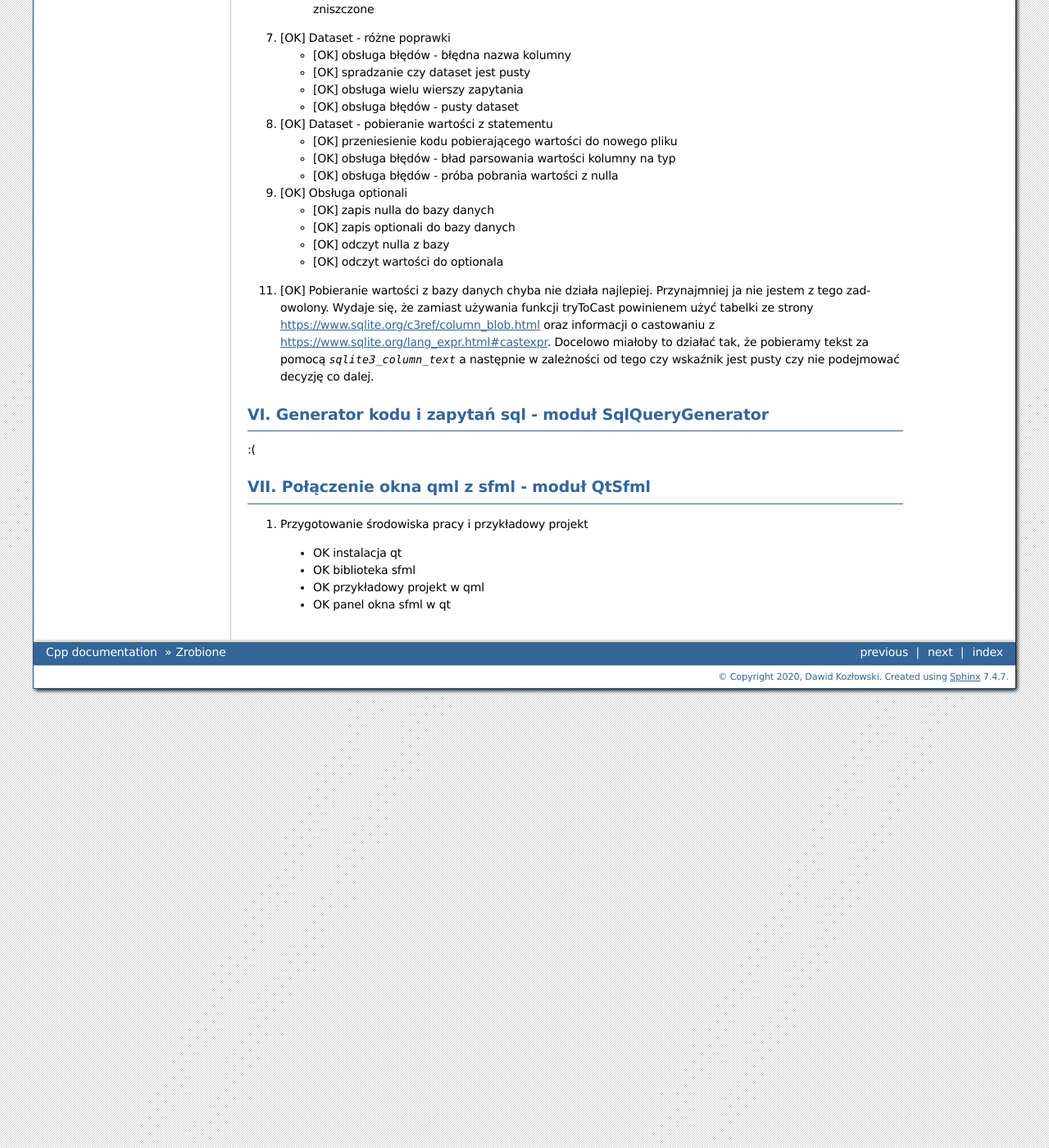
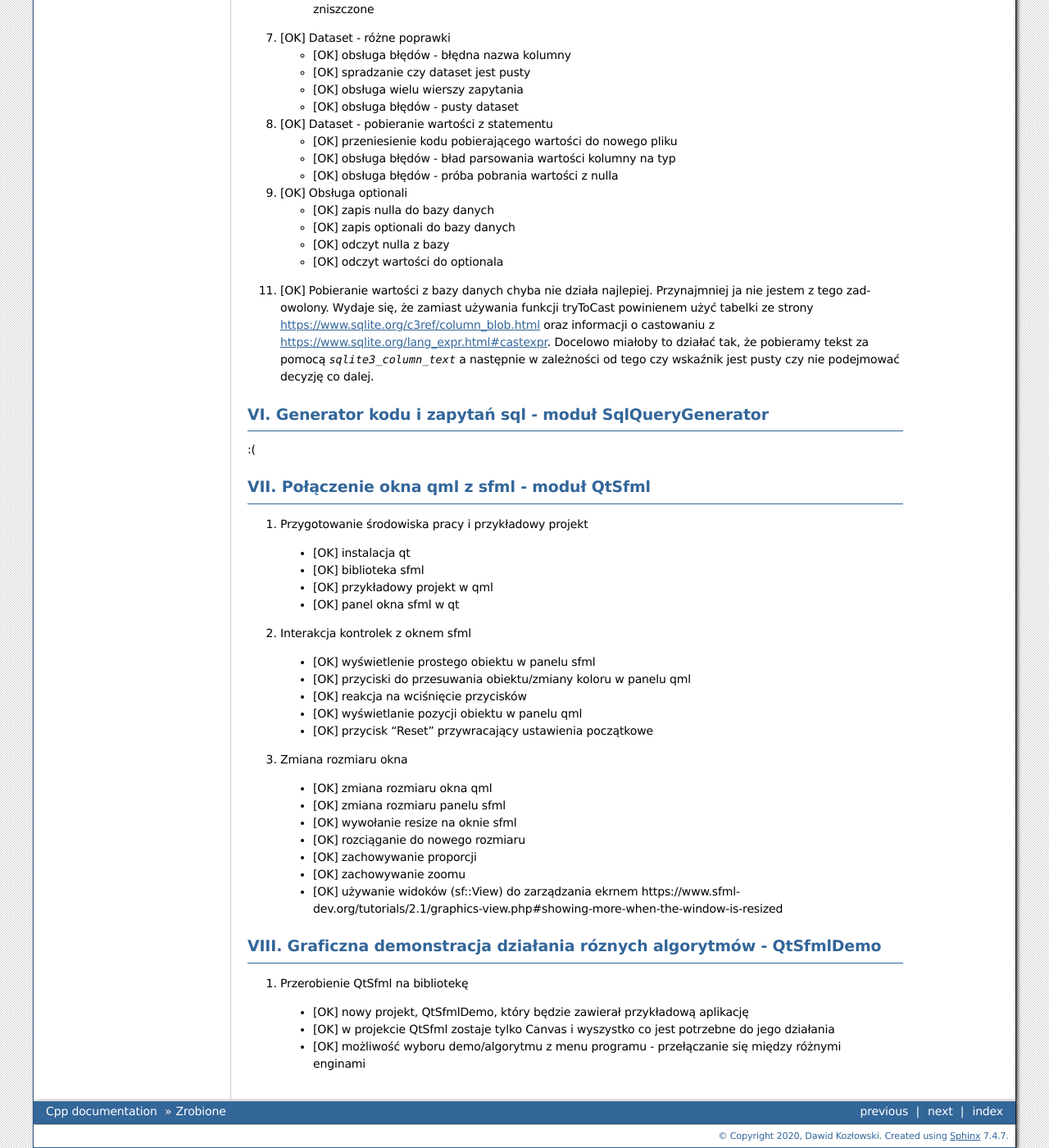
Before and after one commit to a7ecd22ff84d/Cpp, a Sphinx documentation site: the page built from Docs/source/Done.rst, in a window 1280 px wide and 1400 px high, scrolled down 1535 px. Shown: the whole window at 82% size. Built offline with Sphinx 7.4.7, drawn with Linux system fonts in a browser that asks for light colours; some of the changed text lies outside the part shown.

Commit message:
Doc: Update

```diff
--- a/Docs/source/Done.rst
+++ b/Docs/source/Done.rst
@@ -3,25 +3,25 @@ Zrobione
 
 I. Podstawowa konfiguracja
 *******************************************************************************
-* OK Dokumentacja
-    * OK init
-    * OK foldery docelowe - bin, build
-    * OK integracja z cmake
-* OK Git
-    * OK gitignore
-    * OK repo na githubie
-* OK CMake
-    * OK podstawowy projekt
-    * OK kompilacja i uruchomienie
+* [OK] Dokumentacja
+    * [OK] init
+    * [OK] foldery docelowe - bin, build
+    * [OK] integracja z cmake
+* [OK] Git
+    * [OK] gitignore
+    * [OK] repo na githubie
+* [OK] CMake
+    * [OK] podstawowy projekt
+    * [OK] kompilacja i uruchomienie
 
 II. Dokumentacja
 *******************************************************************************
 Różne pierdoły do opisania
 
 * pomysły na projekty
-    * OK generator baz danych
-    * OK sfml
-    * OK qml
+    * [OK] generator baz danych
+    * [OK] sfml
+    * [OK] qml
 
 III. C++
 *******************************************************************************
@@ -113,7 +113,6 @@ tymczasowy obiekt Query.
     w zależności od tego czy wskaźnik jest pusty czy nie podejmować decyzję co
     dalej.
 
-
 VI.  Generator kodu i zapytań sql - moduł SqlQueryGenerator
 *******************************************************************************
 
@@ -124,7 +123,37 @@ VII. Połączenie okna qml z sfml - moduł QtSfml
 
 1. Przygotowanie środowiska pracy i przykładowy projekt
 
- *  OK instalacja qt
- *  OK biblioteka sfml
- *  OK przykładowy projekt w qml
- *  OK panel okna sfml w qt
+ *  [OK] instalacja qt
+ *  [OK] biblioteka sfml
+ *  [OK] przykładowy projekt w qml
+ *  [OK] panel okna sfml w qt
+
+2. Interakcja kontrolek z oknem sfml
+
+ *  [OK] wyświetlenie prostego obiektu w panelu sfml
+ *  [OK] przyciski do przesuwania obiektu/zmiany koloru w panelu qml
+ *  [OK] reakcja na wciśnięcie przycisków
+ *  [OK] wyświetlanie pozycji obiektu w panelu qml
+ *  [OK] przycisk "Reset" przywracający ustawienia początkowe
+
+3. Zmiana rozmiaru okna
+
+ *  [OK] zmiana rozmiaru okna qml
+ *  [OK] zmiana rozmiaru panelu sfml
+ *  [OK] wywołanie resize na oknie sfml
+ *  [OK] rozciąganie do nowego rozmiaru
+ *  [OK] zachowywanie proporcji
+ *  [OK] zachowywanie zoomu
+ *  [OK] używanie widoków (sf::View) do zarządzania ekrnem
+    https://www.sfml-dev.org/tutorials/2.1/graphics-view.php#showing-more-when-the-window-is-resized
+
+VIII. Graficzna demonstracja działania róznych algorytmów - QtSfmlDemo
+*******************************************************************************
+
+1. Przerobienie QtSfml na bibliotekę
+
+ * [OK] nowy projekt, QtSfmlDemo, który będzie zawierał przykładową aplikację
+ * [OK] w projekcie QtSfml zostaje tylko Canvas i wyszystko co jest potrzebne do
+   jego działania
+ * [OK] możliwość wyboru demo/algorytmu z menu programu - przełączanie się między
+   różnymi enginami
```
Also changed, not shown: Docs/source/Todo.rst (+26 -42 lines).
